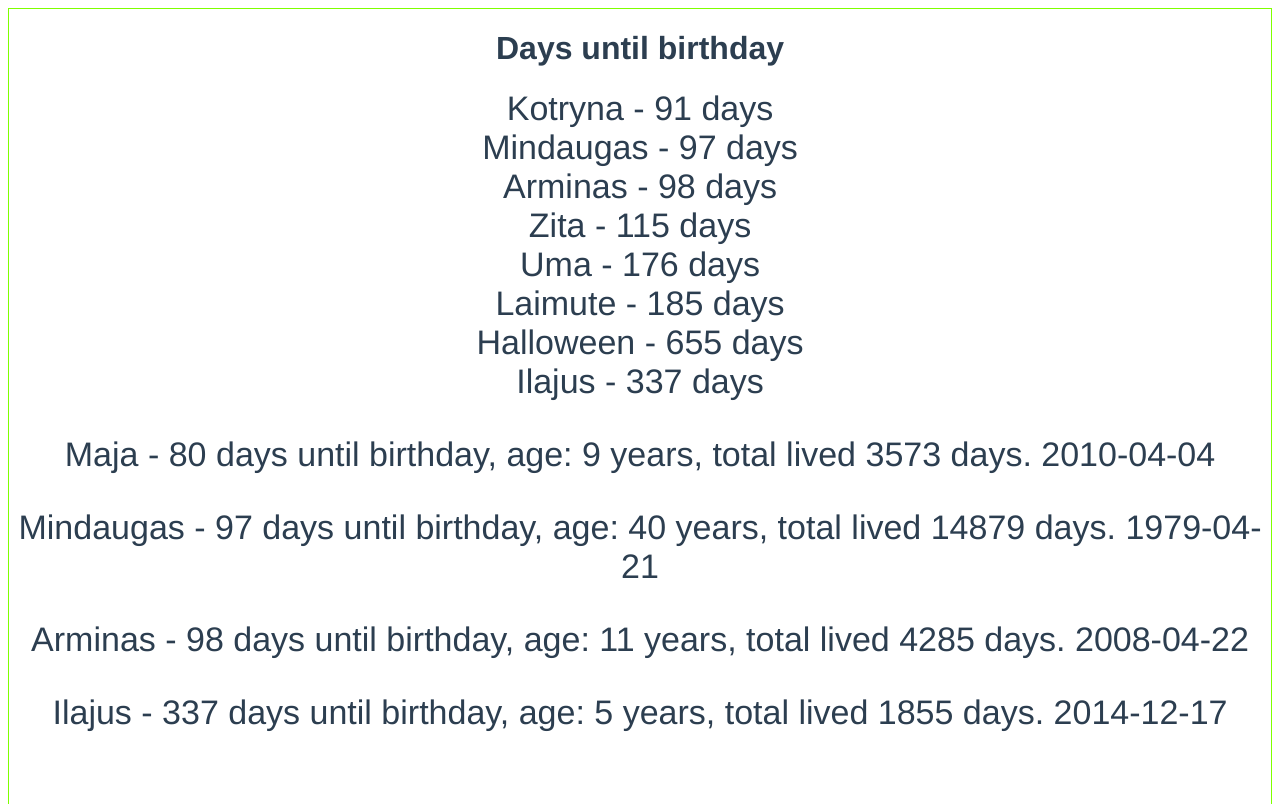
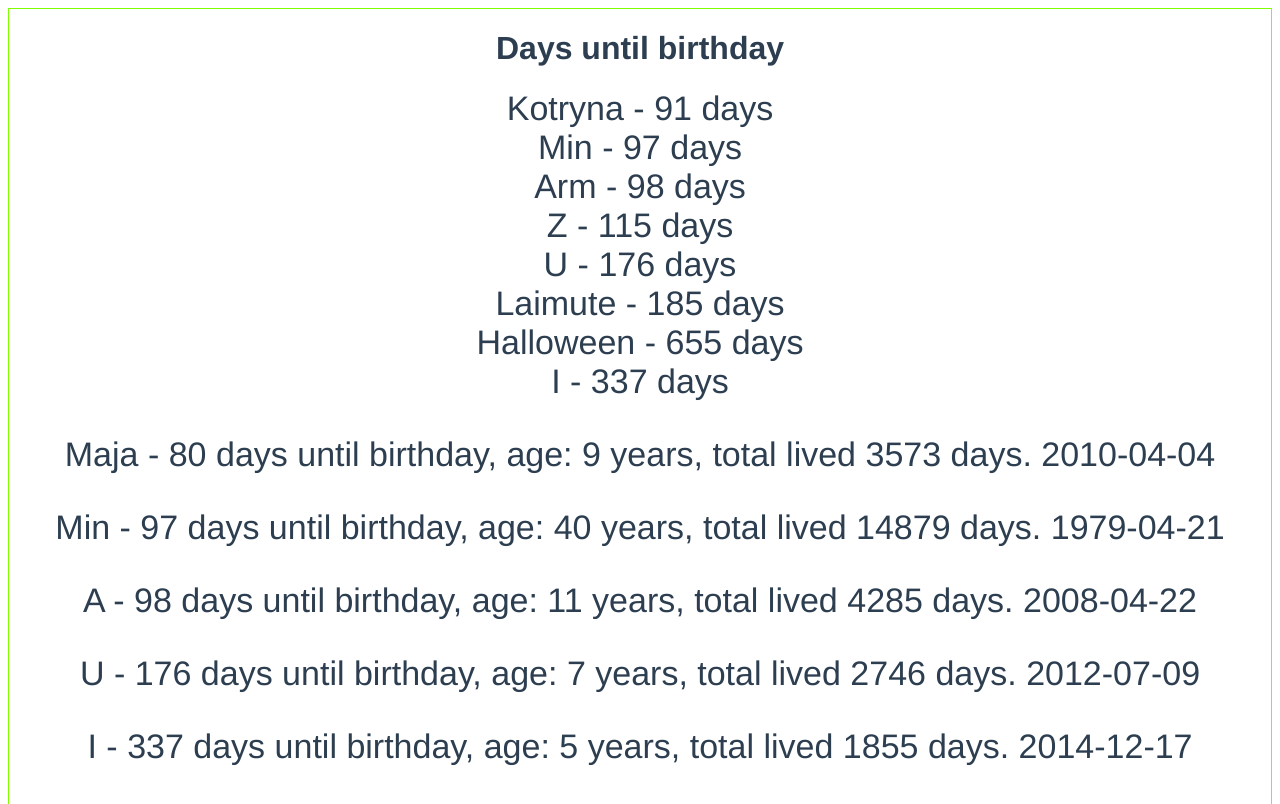
Before and after one commit to mindas22/birthday, a Vue app: page / in a window 1280 px wide. Shown: the top 804 px of the page. Built offline with nearby package versions, Linux system fonts and the light colour scheme.

Commit message:
Update birthday.vue

```diff
--- a/src/components/birthday.vue
+++ b/src/components/birthday.vue
@@ -6,21 +6,21 @@
         Kotryna -
         {{ daysUntilBirthday("1999-04-15") }} days
         <br />
-        Mindaugas - {{ daysUntilBirthday("1979-04-21") }} days <br />
-        Arminas - {{ daysUntilBirthday("1979-04-22") }} days <br />
+        Min - {{ daysUntilBirthday("1979-04-21") }} days <br />
+        Arm - {{ daysUntilBirthday("1979-04-22") }} days <br />
         <!-- Algis - {{ daysUntilBirthday("1944-04-26") }} days <br /> -->
-        Zita - {{ daysUntilBirthday("1982-05-09") }} days <br />
-        Uma - {{ daysUntilBirthday("2012-07-09") }} days <br />
+        Z - {{ daysUntilBirthday("1982-05-09") }} days <br />
+        U - {{ daysUntilBirthday("2012-07-09") }} days <br />
         Laimute - {{ daysUntilBirthday("1958-07-18") }} days <br />
         Halloween - {{ daysUntilBirthday("2020-10-31") }} days <br />
-        Ilajus - {{ daysUntilBirthday("2014-12-17") }} days <br />
+        I - {{ daysUntilBirthday("2014-12-17") }} days <br />
       </div>
       <bcalc bdate="2010-04-04" name="Maja" />
-      <bcalc bdate="1979-04-21" name="Mindaugas" />
-      <bcalc bdate="2008-04-22" name="Arminas" />
+      <bcalc bdate="1979-04-21" name="Min" />
+      <bcalc bdate="2008-04-22" name="A" />
       <!-- <bcalc bdate="1944-04-26" name="Algis" /> -->
-
-      <bcalc bdate="2014-12-17" name="Ilajus" />
+      <bcalc bdate="2012-07-09" name="U" />
+      <bcalc bdate="2014-12-17" name="I" />
     </div>
   </div>
 </template>
```
